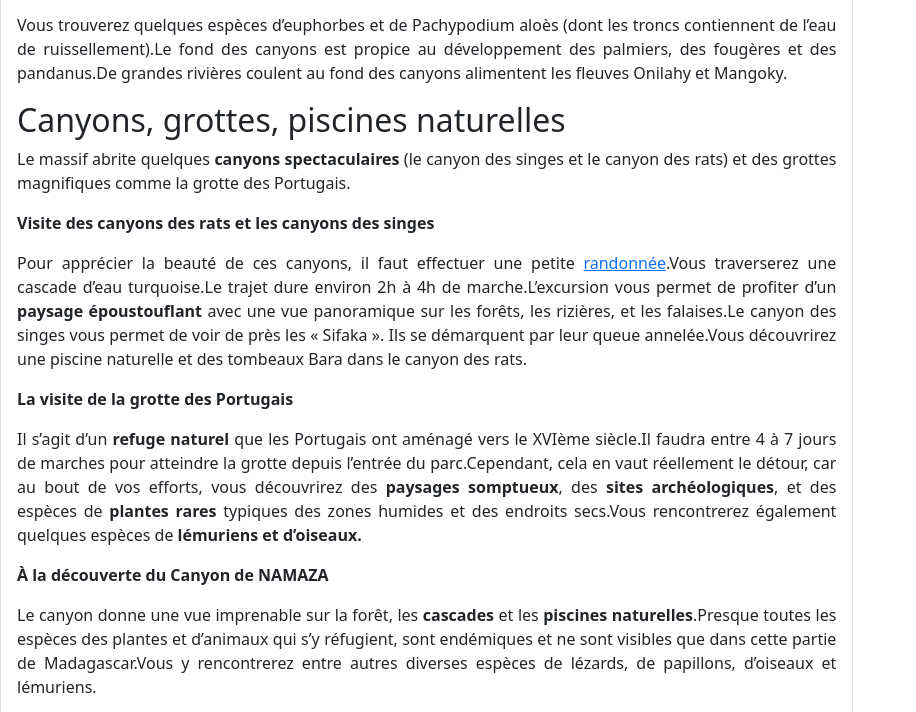
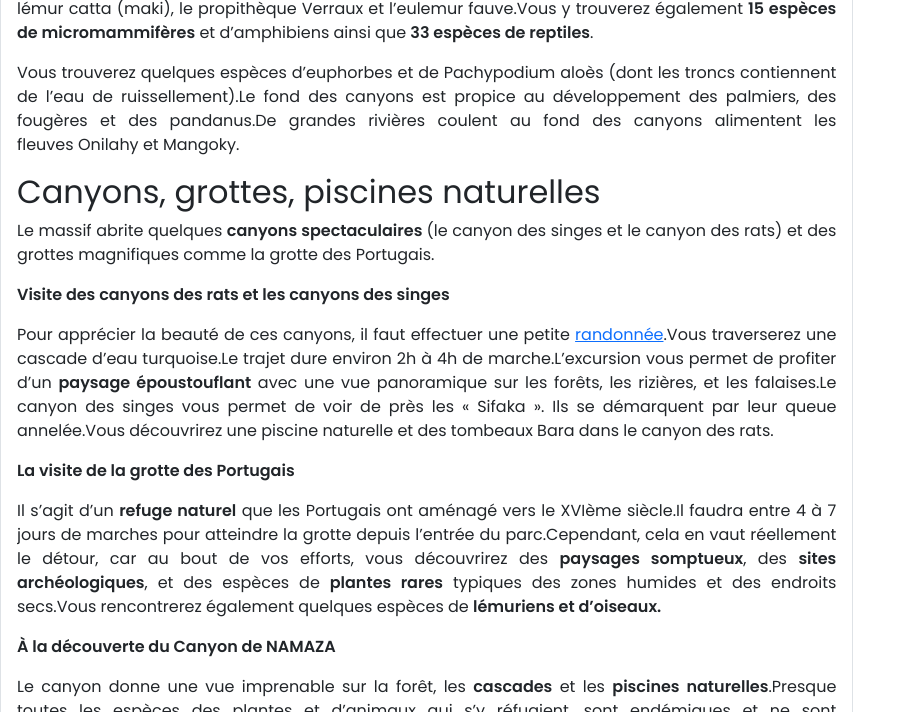
Before and after one commit to claud-dot/DiscoverMada-Node-Express, a website: page index.html in a window 1280 px wide. Shown: the part 619-1331 px from the top of the page, without its empty margins (0-916 px from the left). Drawn offline with nearby package versions, Linux system fonts and the light colour scheme.

Commit message:
Update index.html

```diff
--- a/index.html
+++ b/index.html
@@ -9,8 +9,15 @@
       integrity="sha384-9ndCyUaIbzAi2FUVXJi0CjmCapSmO7SnpJef0486qhLnuZ2cdeRhO02iuK6FUUVM"
       crossorigin="anonymous"
     />
+    <link
+    href="https://fonts.googleapis.com/css2?family=Poppins:wght@400;600&display=swap"
+    rel="stylesheet"
+  />
     <title>Document</title>
     <style>
+      body{
+        font-family: "Poppins" , sans-serif;
+      }
       .p-0 {
         padding: 0 !important;
       }
```
